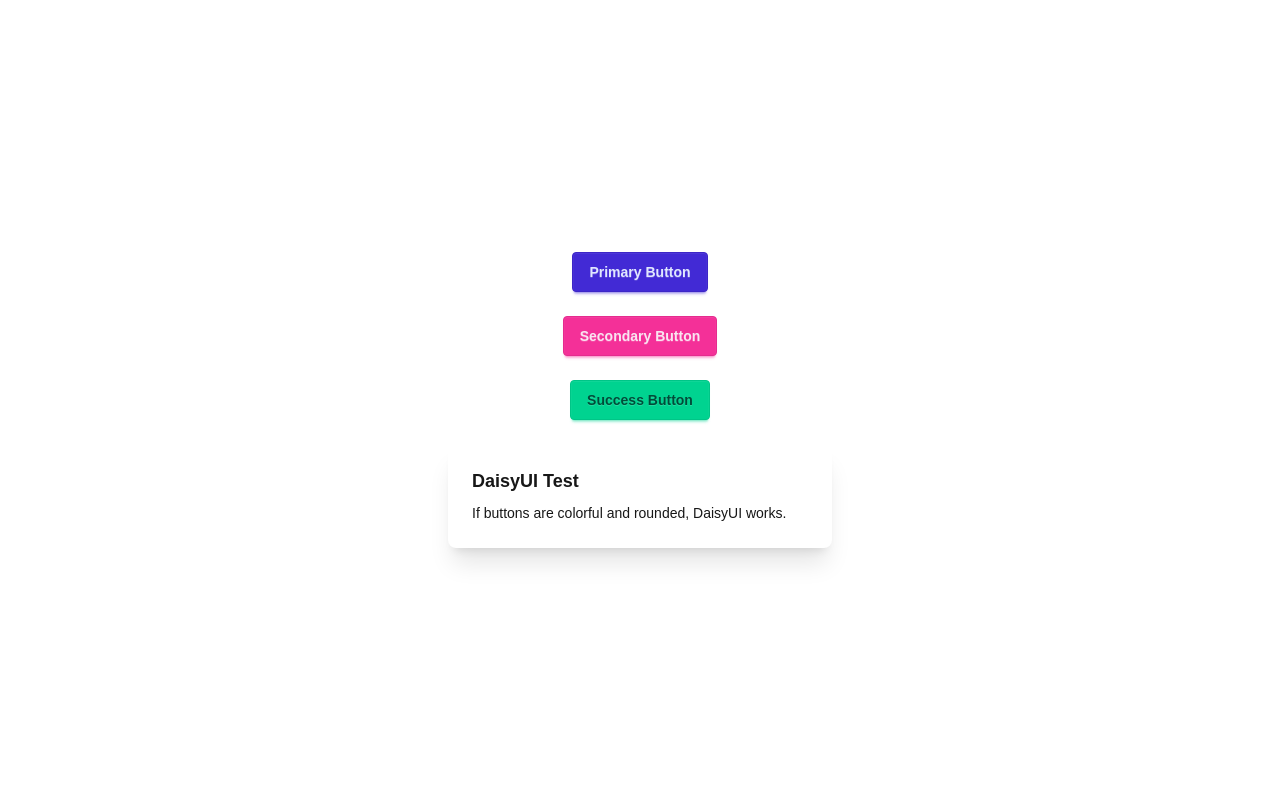
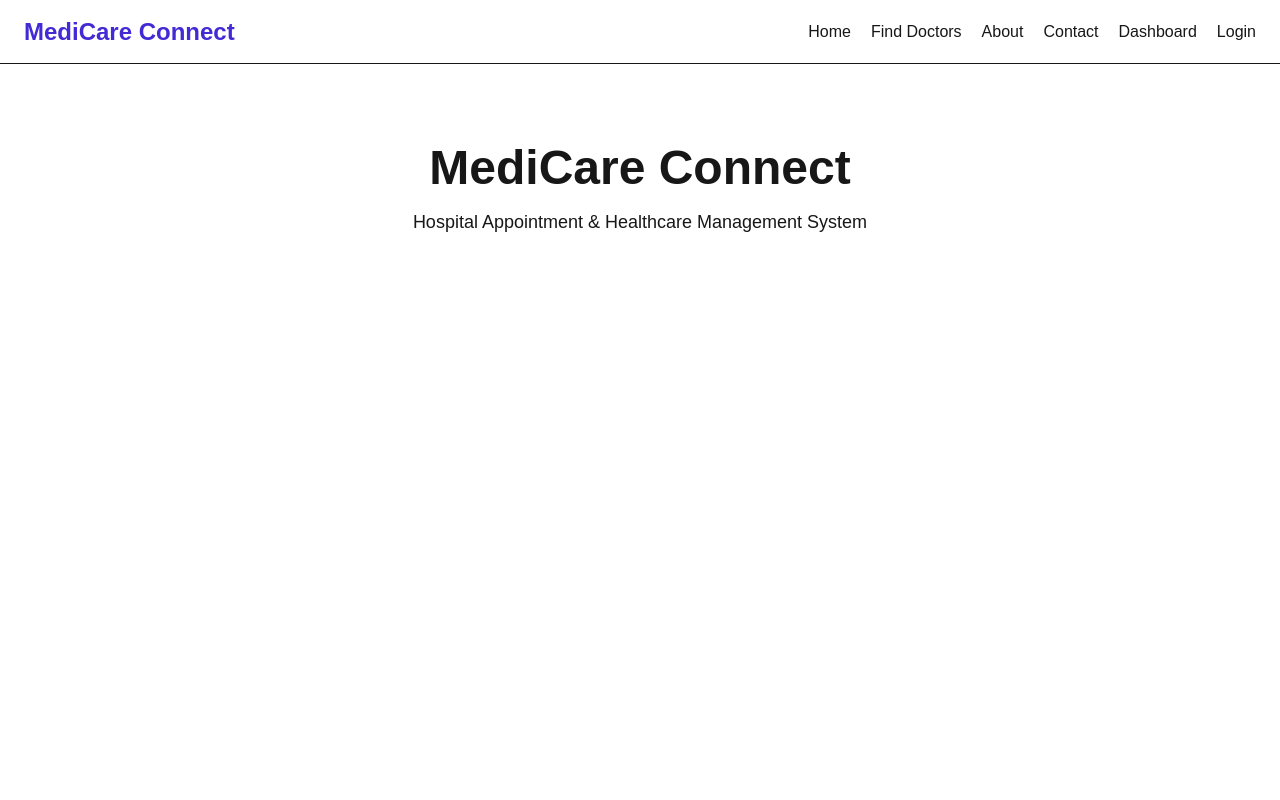
Before and after one commit to hasancoders0/hasancoders0-PH-B13-Mehedi-Assignment-10, a Next.js app: page / in a window 1280 px wide. Shown: the top 800 px of the page. Built offline with nearby package versions, Linux system fonts and the light colour scheme.

Commit message:
create global layouts

```diff
--- /dev/null
+++ b/src/app/dashboard/page.jsx
@@ -0,0 +1,9 @@
+export default function DashboardPage() {
+  return (
+    <div>
+      <h3 className="text-xl">
+        Dashboard Home
+      </h3>
+    </div>
+  );
+}
--- a/src/app/layout.js
+++ b/src/app/layout.js
@@ -1,28 +1,24 @@
-import { Geist, Geist_Mono } from "next/font/google";
 import "./globals.css";
-
-const geistSans = Geist({
-  variable: "--font-geist-sans",
-  subsets: ["latin"],
-});
-
-const geistMono = Geist_Mono({
-  variable: "--font-geist-mono",
-  subsets: ["latin"],
-});
+import Navbar from "@/components/shared/Navbar";
+import Footer from "@/components/shared/Footer";
 
 export const metadata = {
-  title: "Create Next App",
-  description: "Generated by create next app",
+  title: "MediCare Connect",
+  description: "Hospital Appointment Management System",
 };
 
 export default function RootLayout({ children }) {
   return (
-    <html
-      lang="en"
-      className={`${geistSans.variable} ${geistMono.variable} h-full antialiased`}
-    >
-      <body className="min-h-full flex flex-col">{children}</body>
+    <html lang="en">
+      <body>
+        <Navbar />
+
+        <main className="min-h-screen">
+          {children}
+        </main>
+
+        <Footer />
+      </body>
     </html>
   );
 }
--- a/src/app/page.js
+++ b/src/app/page.js
@@ -1,18 +1,13 @@
 export default function Home() {
   return (
-    <main className="min-h-screen flex flex-col items-center justify-center gap-6 p-10">
-      <button className="btn btn-primary">Primary Button</button>
+    <main className="container mx-auto px-4 py-20 text-center">
+      <h1 className="text-5xl font-bold">
+        MediCare Connect
+      </h1>
 
-      <button className="btn btn-secondary">Secondary Button</button>
-
-      <button className="btn btn-success">Success Button</button>
-
-      <div className="card w-96 bg-base-100 shadow-xl">
-        <div className="card-body">
-          <h2 className="card-title">DaisyUI Test</h2>
-          <p>If buttons are colorful and rounded, DaisyUI works.</p>
-        </div>
-      </div>
+      <p className="mt-4 text-lg">
+        Hospital Appointment & Healthcare Management System
+      </p>
     </main>
   );
 }
--- /dev/null
+++ b/src/components/shared/Footer.jsx
@@ -0,0 +1,11 @@
+export default function Footer() {
+  return (
+    <footer className="border-t py-6 mt-10">
+      <div className="container mx-auto px-4 text-center">
+        <p>
+          © 2026 MediCare Connect. All rights reserved.
+        </p>
+      </div>
+    </footer>
+  );
+}
--- /dev/null
+++ b/src/components/shared/Logo.jsx
@@ -0,0 +1,7 @@
+export default function Logo() {
+  return (
+    <h2 className="text-2xl font-bold text-primary">
+      MediCare Connect
+    </h2>
+  );
+}
--- /dev/null
+++ b/src/components/shared/Navbar.jsx
@@ -0,0 +1,50 @@
+import Link from "next/link";
+import Logo from "./Logo";
+
+export default function Navbar() {
+  return (
+    <div className="navbar bg-base-100 border-b">
+      <div className="container mx-auto px-4">
+        <div className="flex items-center justify-between w-full">
+          <Logo />
+
+          <ul className="flex items-center gap-5">
+            <li>
+              <Link href="/">Home</Link>
+            </li>
+
+            <li>
+              <Link href="/find-doctors">
+                Find Doctors
+              </Link>
+            </li>
+
+            <li>
+              <Link href="/about">
+                About
+              </Link>
+            </li>
+
+            <li>
+              <Link href="/contact">
+                Contact
+              </Link>
+            </li>
+
+            <li>
+              <Link href="/dashboard">
+                Dashboard
+              </Link>
+            </li>
+
+            <li>
+              <Link href="/login">
+                Login
+              </Link>
+            </li>
+          </ul>
+        </div>
+      </div>
+    </div>
+  );
+}
```
